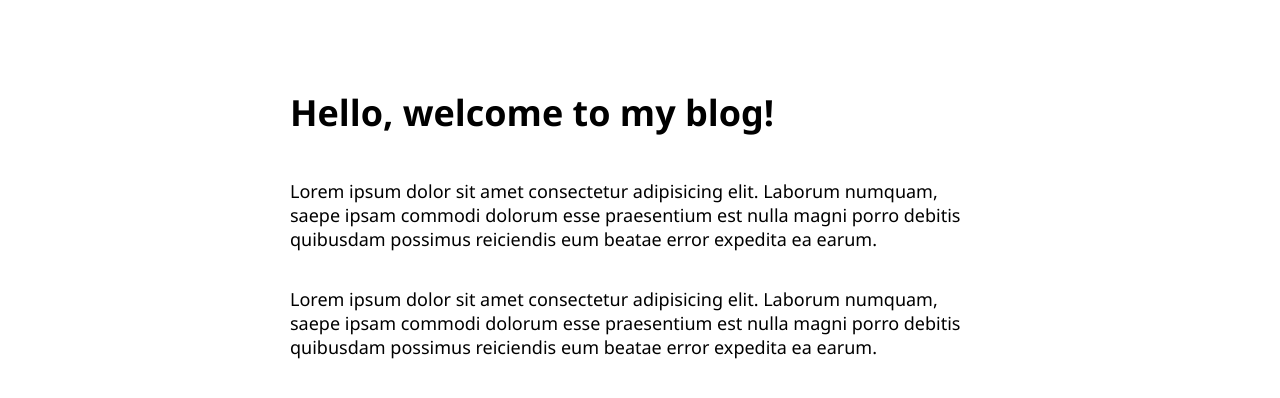
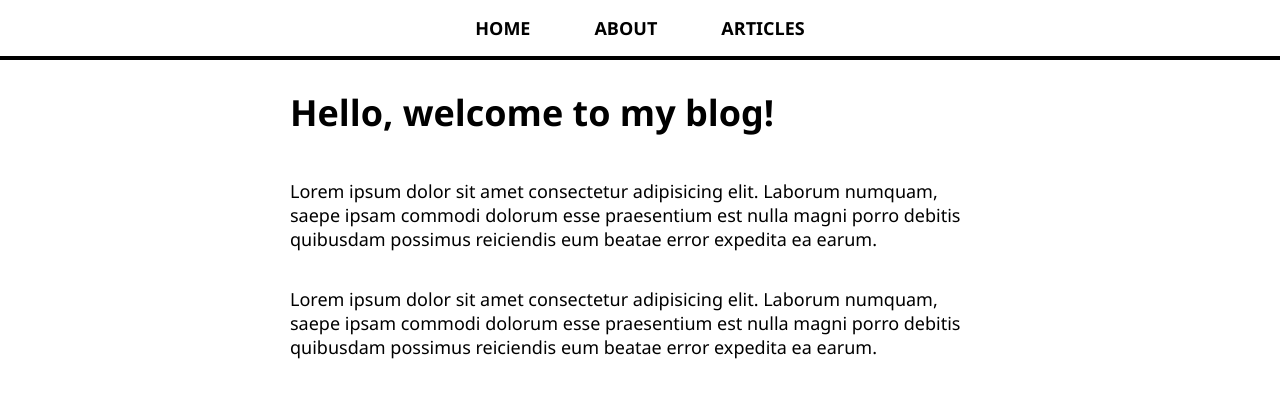
Before and after one commit to KHUDNELL/react-fullstack-blog, a React (Create React App) app: page / in a window 1280 px wide. Shown: the top 398 px of the page. Built offline with nearby package versions, Linux system fonts and the light colour scheme.

Commit message:
added navbar

```diff
--- a/src/App.js
+++ b/src/App.js
@@ -1,6 +1,7 @@
 import './App.css';
 import HomePage from './pages/HomePage';
 import AboutPage from './pages/AboutPage';
+import NavBar from './Navbar';
 import ArticlePage from './pages/ArticlePage';
 import ArticlesList from './pages/ArticlesList';
 
@@ -14,6 +15,7 @@
   return (
     <Router>
     <div className="App">
+      <NavBar />
       <div id="page-body">
       <Route path="/" component={HomePage} exact/>
       <Route path="/about" component={AboutPage}/>
--- /dev/null
+++ b/src/Navbar.js
@@ -0,0 +1,21 @@
+import React from "react";
+import  {Link} from "react-router-dom";
+
+const NavBar = () => (
+    <nav>
+        <ul>
+            <li>
+                <Link to="/">HOME</Link>
+            </li>
+            <li>
+                <Link to="/about">ABOUT</Link>
+            </li>
+            <li>
+                <Link to="/articles-list">ARTICLES</Link>
+            </li>
+
+        </ul>
+    </nav>
+);
+
+export default NavBar;
```
